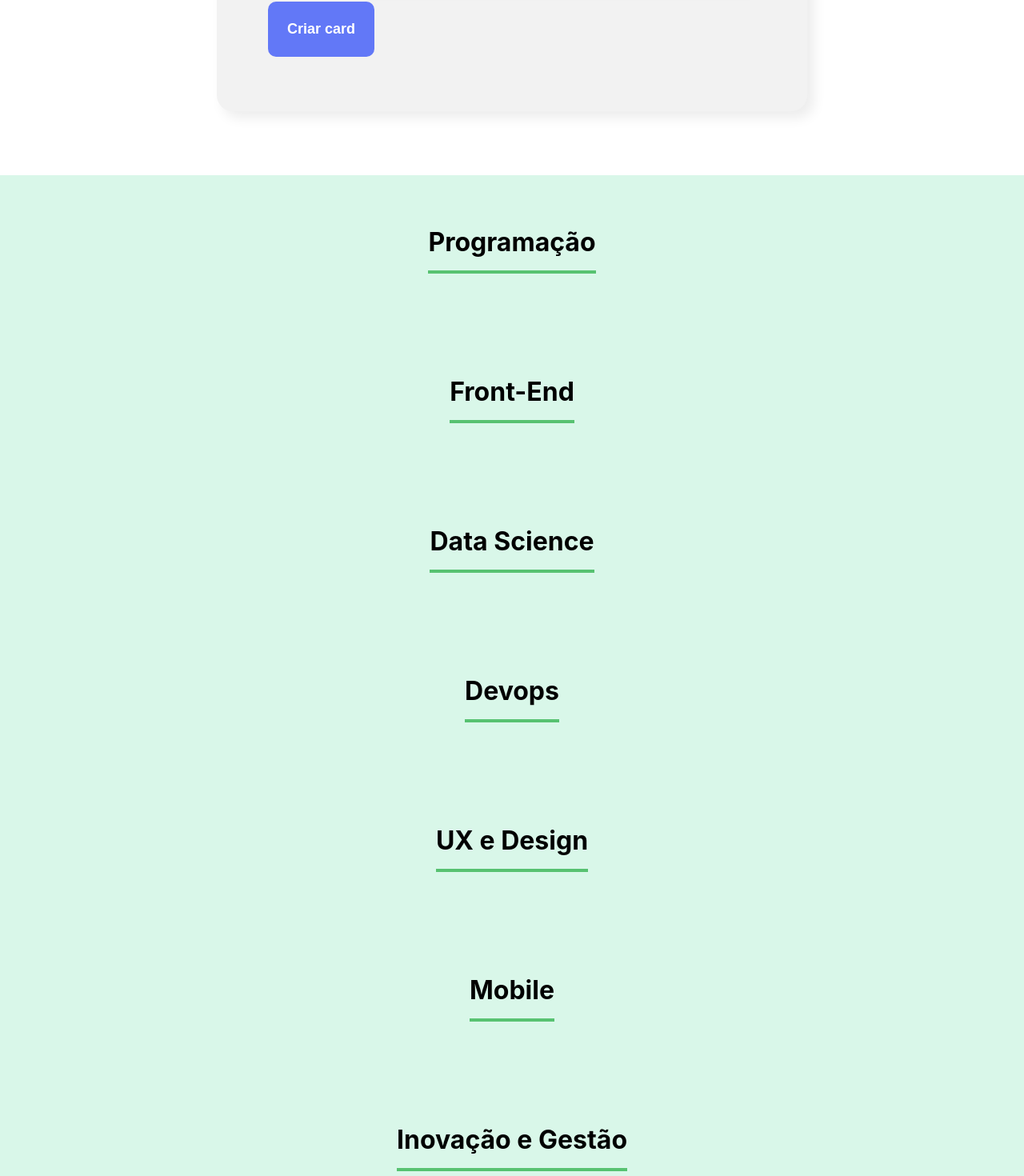
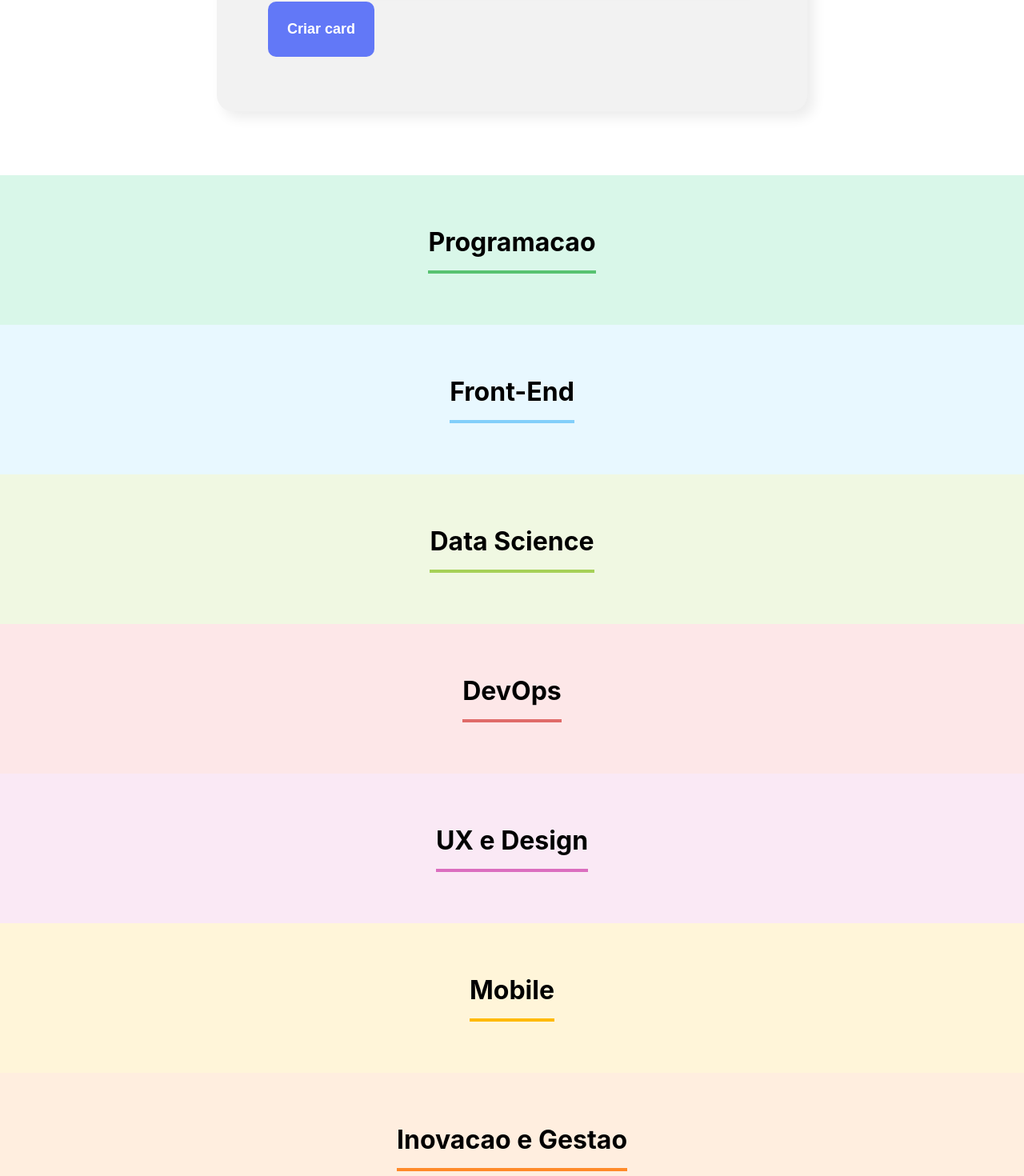
Before and after one commit to thiagocordeirodantas/ReactDeveloping, a React (Create React App) app in the folder organo/: page / in a window 1280 px wide. Shown: the part 1348-2818 px from the top of the page at 80% size. Built offline with nearby package versions, Linux system fonts and the light colour scheme.

Commit message:
elevando os times

```diff
--- a/organo/src/App.js
+++ b/organo/src/App.js
@@ -5,6 +5,44 @@ import CampoTexto from './components/campoTexto';
 import Time from './components/Time';
 
 function App() {
+
+  const times = [
+    {
+      nome: 'Programacao',
+      corPrimaria: '#57C271',
+      corSecundaria: '#D9F7E9'
+    },
+    {
+      nome: 'Front-End',
+      corPrimaria: '#82CFFA',
+      corSecundaria: '#E8F8FF'
+    },
+    {
+      nome: 'Data Science',
+      corPrimaria: '#A6D157',
+       corSecundaria: '#F0F8E2'
+    },
+    {
+      nome: 'DevOps',
+      corPrimaria: '#E06B69',
+       corSecundaria: '#FDE7E8'
+    },
+    {
+      nome: 'UX e Design',
+       corPrimaria: '#DB6EBF',
+       corSecundaria: '#FAE9F5'
+    },
+    {
+      nome: 'Mobile',
+        corPrimaria: '#FFBA05',
+       corSecundaria: '#FFF5D9'
+    },
+    {
+      nome: 'Inovacao e Gestao',
+        corPrimaria: '#FF8A29',
+       corSecundaria: '#FFEEDF'
+    },
+  ]
 
 const [colaboradores, setColaboradores] = useState([])
 
@@ -16,14 +54,7 @@ const aoNovoColaboradorAdicionado = (colaborador) => {
     <div className="App">
       <Banner/>
       <Formulario aoColaboradorCadastrado={colaborador => aoNovoColaboradorAdicionado(colaborador)}/>
-      <Time nome="Programação"/>
-      <Time nome="Front-End"/>
-      <Time nome="Data Science"/>
-      <Time nome="Devops"/>
-      <Time nome="UX e Design"/>
-      <Time nome="Mobile"/>
-      <Time nome="Inovação e Gestão"/>
-
+      {times.map(time => <Time key={time.nome} nome={time.nome} corPrimaria={time.corPrimaria} corSecundaria={time.corSecundaria}/> )}
 
     </div>
   );
--- a/organo/src/components/Time/index.js
+++ b/organo/src/components/Time/index.js
@@ -2,8 +2,9 @@ import './Time.css'
 
 const Time = (props) => {
     return (
-        <section className='time'>
-            <h3>{props.nome}</h3>
+
+        <section className='time' style={{backgroundColor: props.corSecundaria}}>
+            <h3 style={{borderColor: props.corPrimaria}}>{props.nome}</h3>
         </section>
     )
 }
```
